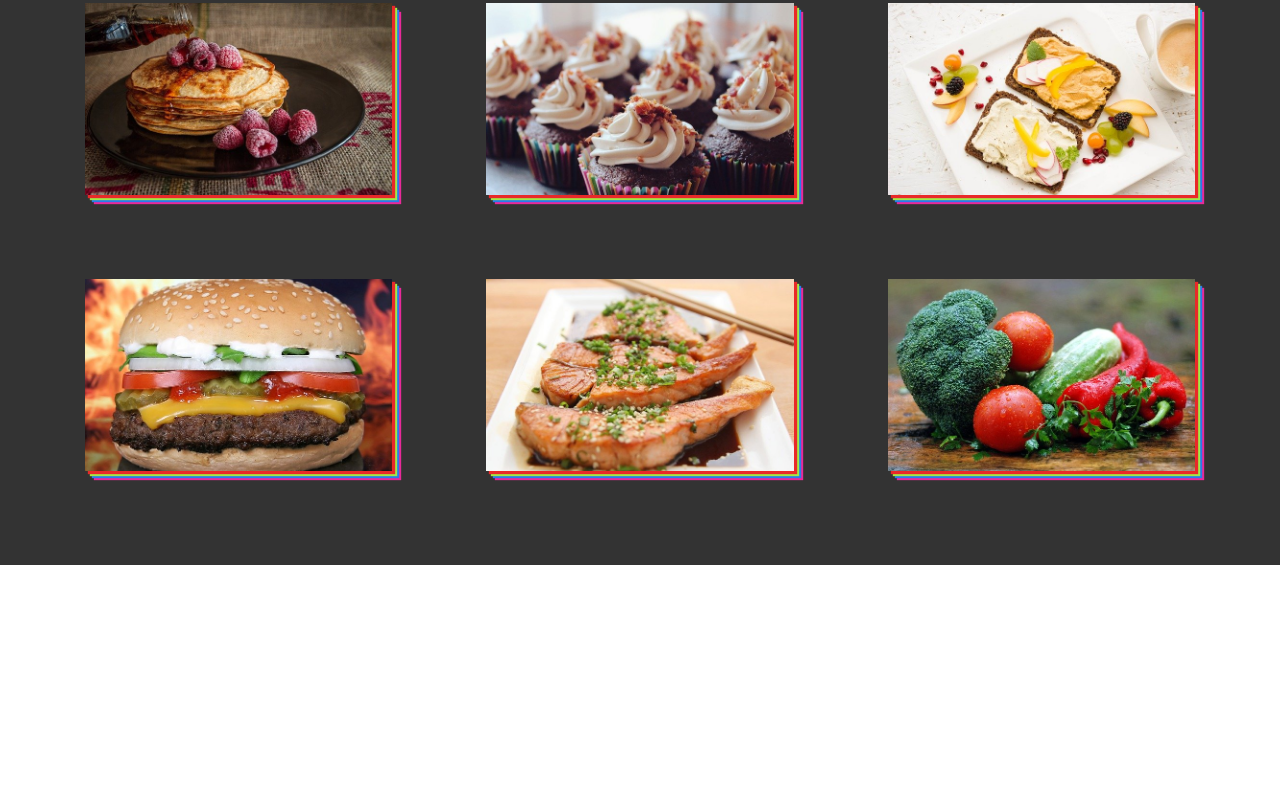
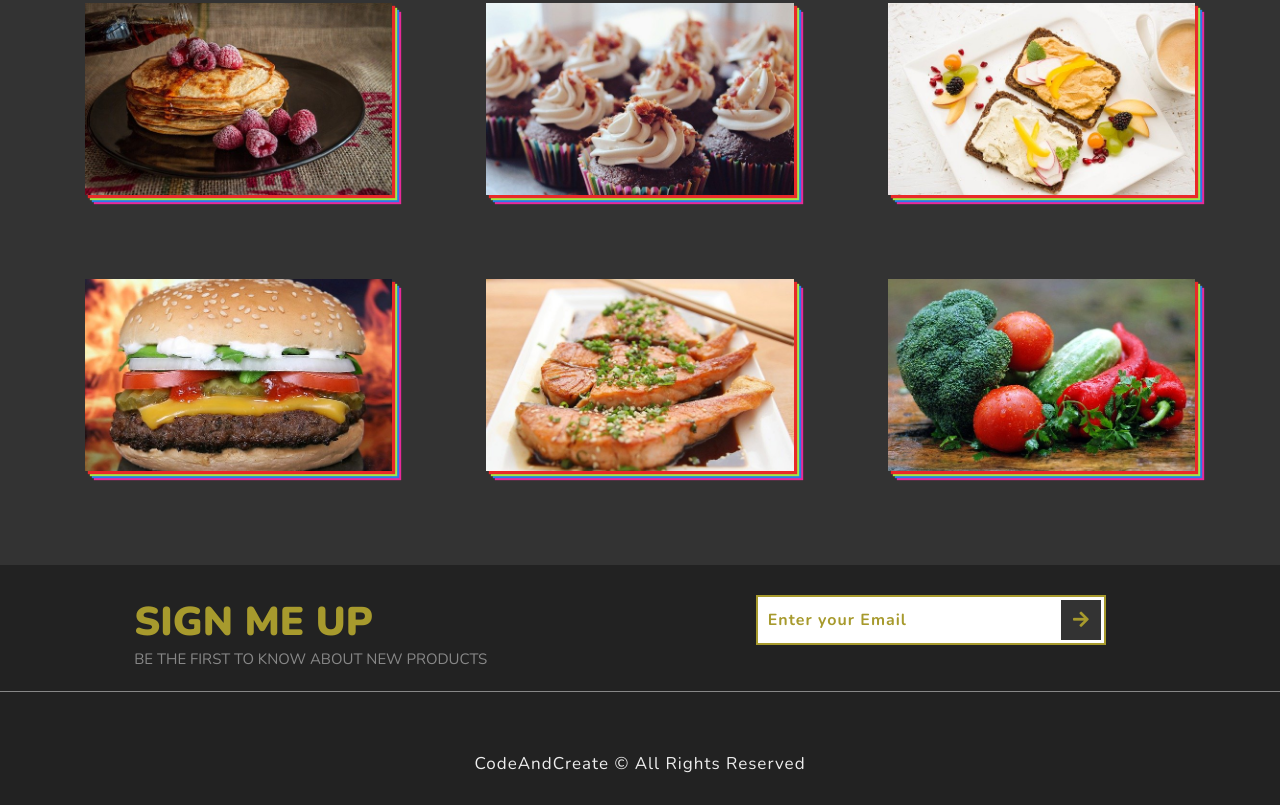
Before and after one commit to kharljhon14/Js-Projects, a plain HTML site: page Food/index.html in a window 1280 px wide. Shown: the part 1950-2755 px from the top of the page. Before the commit the page ends 2515 px from the top, so only its background shows below. Drawn offline with nearby package versions, Linux system fonts and the light colour scheme.

Commit message:
Food Footer added

```diff
--- a/Food/index.html
+++ b/Food/index.html
@@ -95,6 +95,20 @@
                </a>
             </div>
          </section>
+         <!-- Section 4 -->
+         <section class="section-4">
+            <div class="section-4-text">
+               <h4 class="section-4-heading">Sign me up</h4>
+               <p class="section-4-paragraph">Be the first to know about new products</p>
+            </div>
+            <form action="" class="signup-form">
+               <input type="email" class="signup-form-input" placeholder="Enter your Email" />
+               <button type="submit" class="signup-form-btn">
+                  <i class="fas fa-arrow-right"></i>
+               </button>
+            </form>
+            <p class="copyright">CodeAndCreate &copy; All Rights Reserved</p>
+         </section>
       </div>
       <script src="script.js"></script>
    </body>
--- a/Food/style.css
+++ b/Food/style.css
@@ -247,3 +247,76 @@ html {
    visibility: visible;
    transition: opacity 1s 1s;
 }
+
+/* Section 4 */
+
+.section-4{
+   width: 100%;
+   height: 30vh;
+   background-color: #222;
+   display: flex;
+   justify-content: space-around;
+   align-items: flex-start;
+   padding: 3rem 0;
+   position: relative;
+}
+
+.section-4-text{
+   text-transform: uppercase;
+}
+
+.section-4-heading{
+   font-size: 4rem;
+   font-weight: 900;
+   color: #a79a2d;
+}
+
+.section-4-paragraph{
+   font-size: 1.5rem;
+   color: #888;
+}
+
+.signup-form{
+   display: flex;
+   align-items: center;
+}
+
+.signup-form-input{
+   width: 35rem;
+   height: 5rem;
+   padding: 1rem;
+   border: .2rem solid #a79a2d;
+   font-size: 1.6rem;
+   font-weight: 700;
+   letter-spacing: .1rem;
+   color:  #a79a2d;
+}
+
+.signup-form-input::placeholder{
+   color: #a79a2d;
+}
+
+.signup-form-btn{
+   position: relative;
+   left: -4.5rem;
+   width: 4rem;
+   height: 4rem;
+   background-color: #333;
+   color: #a79a2d;
+   border: none;
+   font-size: 1.8rem;
+   cursor: pointer;
+}
+
+.copyright{
+   position: absolute;
+   bottom: 3rem;
+   font-size: 1.7rem;
+   font-weight: 200;
+   color: #eee;
+   letter-spacing: .1rem;
+   border-top: .1rem solid #888;
+   padding-top: 6rem;
+   width: 100%;
+   text-align: center;
+}
```
